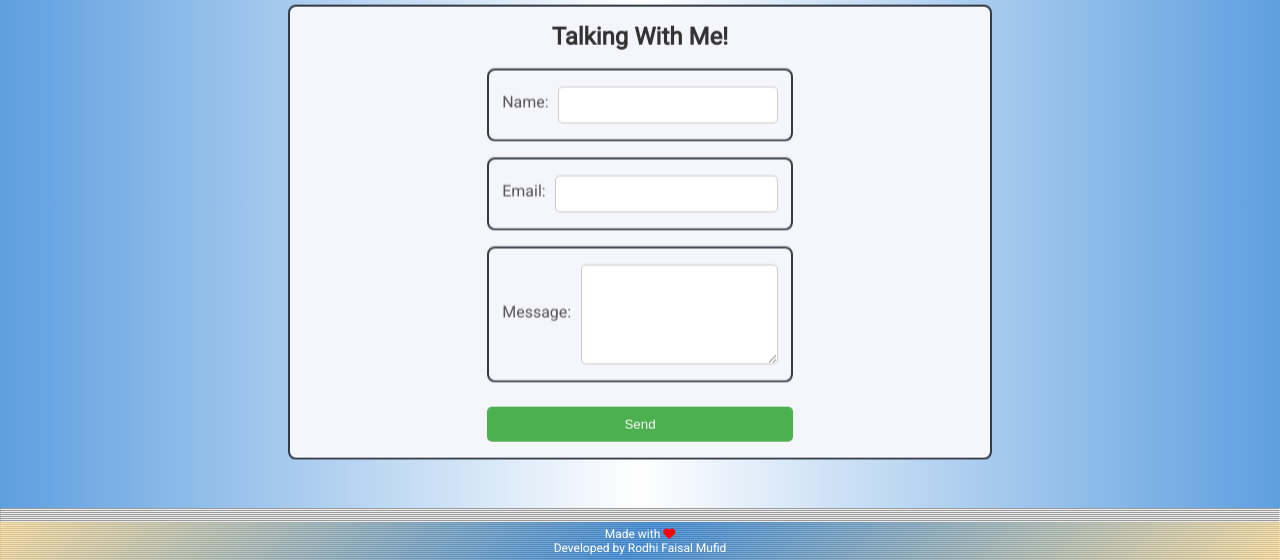
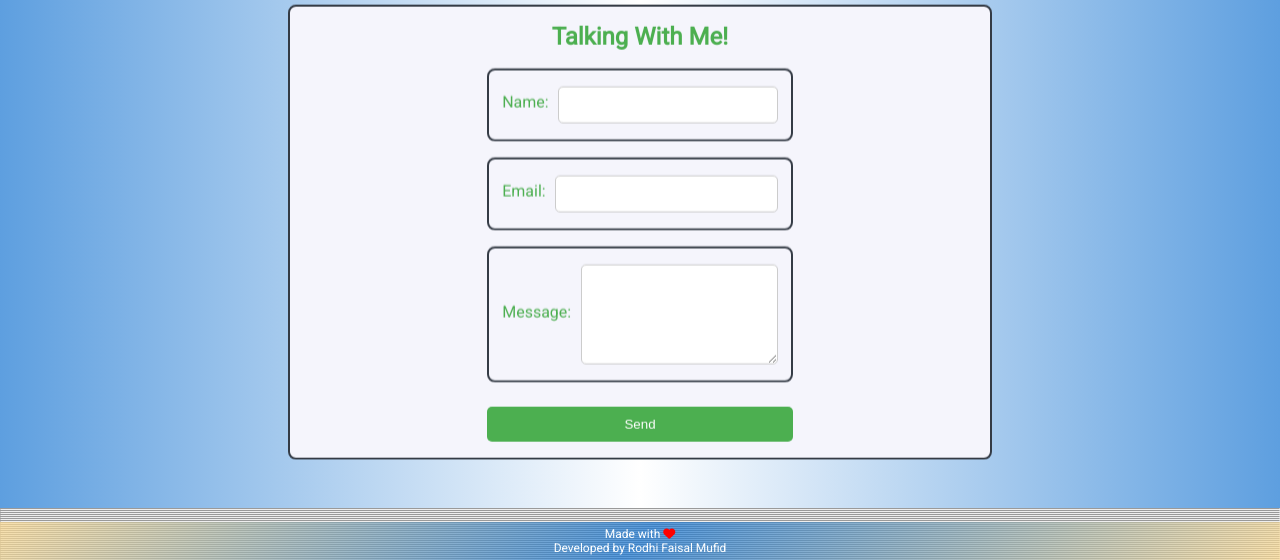
Before and after one commit to themufid/rodhi, a plain HTML site: page index.html in a window 1280 px wide. Shown: the part 1069-1629 px from the top of the page. Drawn offline with nearby package versions, Linux system fonts and the light colour scheme.

Commit message:
Add New Features

```diff
--- a/assets/js/script.js
+++ b/assets/js/script.js
@@ -51,7 +51,7 @@ document.getElementById('contact-form').addEventListener('submit', function(even
 
   var mailtoLink = 'mailto:almufid.business@gmail.com' +
                    '?subject=' + encodeURIComponent(subject) +
-                   '&body=' + encodeURIComponent(message + '\n\nSalam,\n' + name);
+                   '&body=' + encodeURIComponent(message + '\n\nTulisPesanAnda,\n' + name);
 
   window.location.href = mailtoLink;
 
--- a/assets/style/style.css
+++ b/assets/style/style.css
@@ -312,7 +312,7 @@
 
   h2 {
     text-align: center;
-    color: #333;
+    color: #4CAF50;
   }
 
   .form-group {
@@ -322,7 +322,7 @@
   label {
     display: block;
     margin-bottom: 5px;
-    color: #555;
+    color: #4CAF50;
   }
 
   input[type="text"],
```
